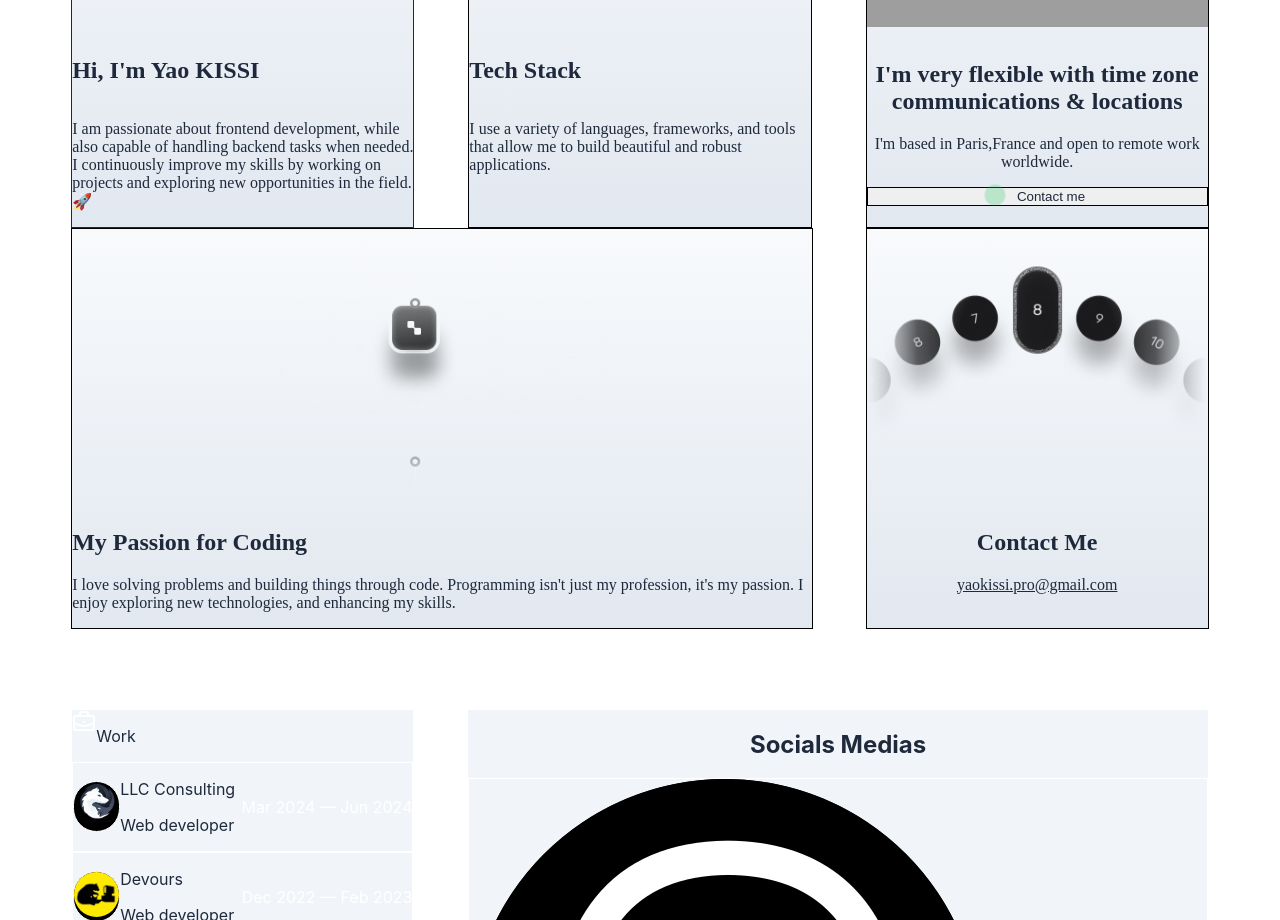
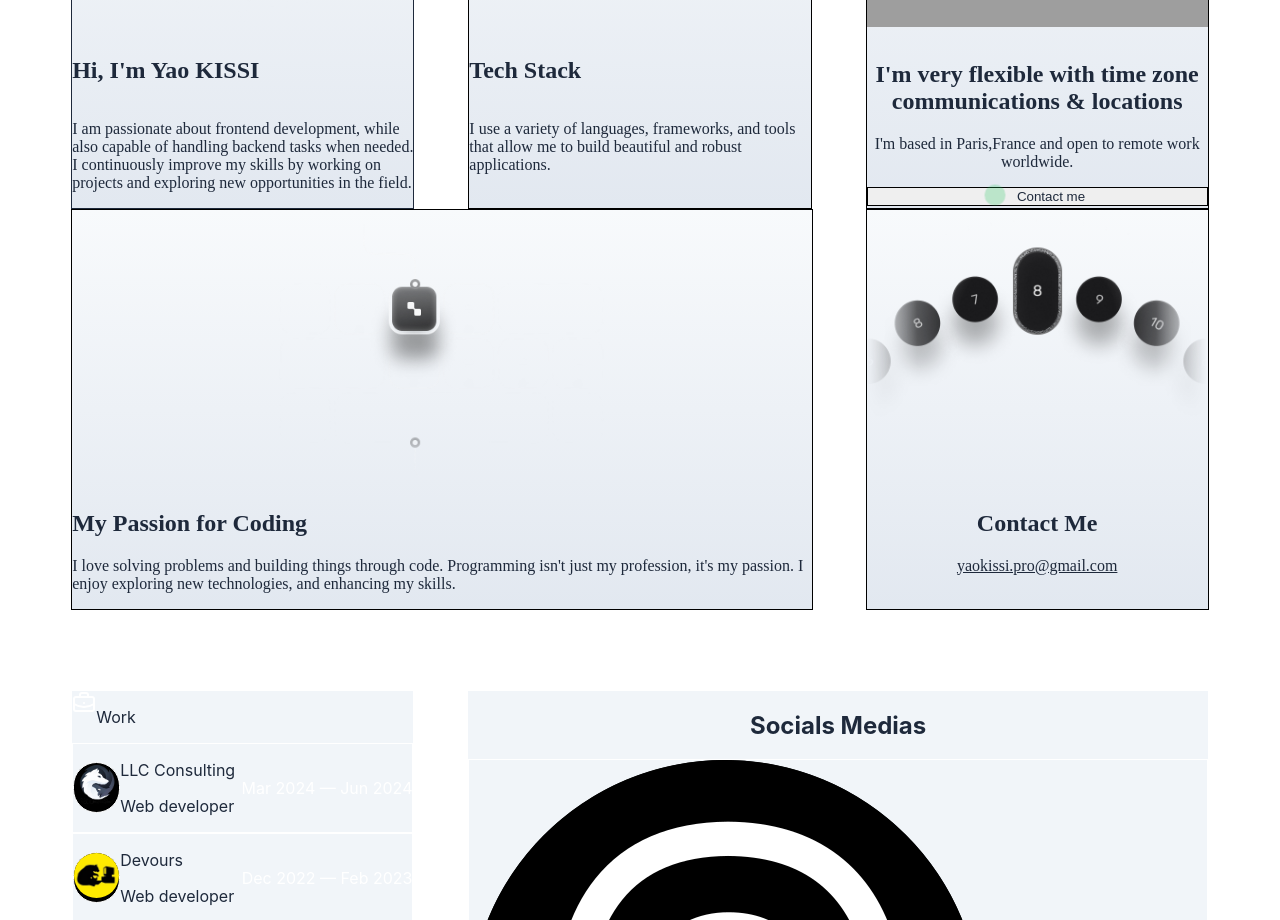
Before and after one commit to yaokissi/ydev, a SvelteKit app: page / in a window 1280 px wide. Shown: the part 1220-2140 px from the top of the page. Built offline with nearby package versions, Linux system fonts and the light colour scheme; no server answers; grey boxes are pictures that could not be loaded.

Commit message:
seo optimisation

```diff
--- a/src/app.css
+++ b/src/app.css
@@ -21,6 +21,7 @@ html, body {
     --background-proXp-div: #f1f5f9;
     --company-bg: black;
     --menu-bg: #f1f5f9;
+    --text-active: #3b82f6;
 }
 
 .dark {
--- a/src/lib/components/AboutSection.svelte
+++ b/src/lib/components/AboutSection.svelte
@@ -14,7 +14,7 @@ import grid4 from '/src/assets/grid4.png';
             <img src="{grid1}" alt="kissi yao about section grid" class="object-contain w-full h-[276px]" />
             <h2 class="text-white text-[var(--text-primary)] font-bold mt-4">Hi, I'm Yao KISSI</h2>
             <p class="text-white text-[var(--text-primary)] mt-5">
-                I am passionate about frontend development, while also capable of handling backend tasks when needed. I continuously improve my skills by working on projects and exploring new opportunities in the field. 🚀
+                I am passionate about frontend development, while also capable of handling backend tasks when needed. I continuously improve my skills by working on projects and exploring new opportunities in the field.
             </p>
         </div>
 
```
